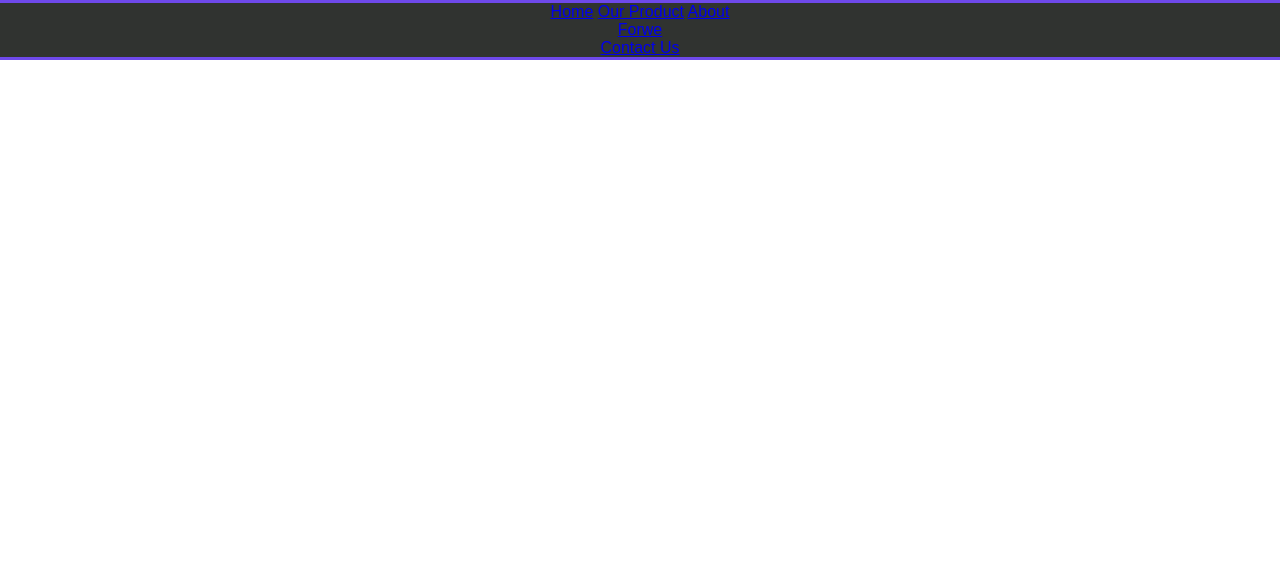
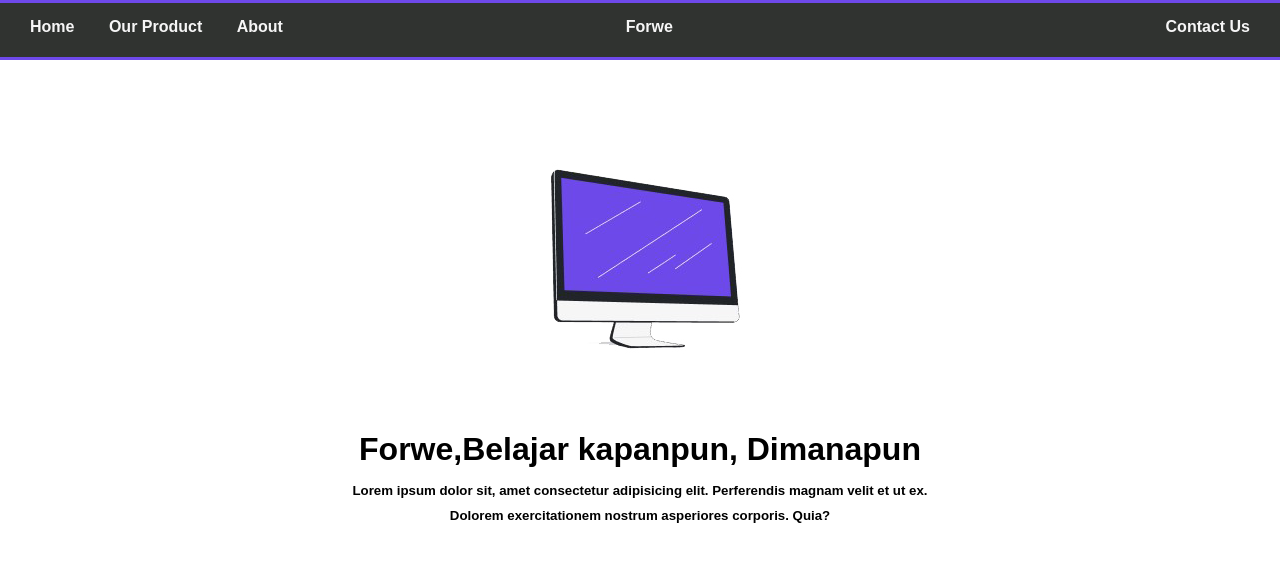
Before and after one commit to FathirAkmalB/Html-Css-7, a plain HTML site: page index.html in a window 1280 px wide. Drawn offline with Linux system fonts and the light colour scheme.

Commit message:
hero image

```diff
--- a/index.html
+++ b/index.html
@@ -8,6 +8,7 @@
     <link rel="stylesheet" href="style.css">
 </head>
 <body>
+    <!-- Navbar -->
     <nav>
         <div class="left bar">
             <a href="#">Home</a>
@@ -21,5 +22,18 @@
             <a href="#">Contact Us</a>
         </div>
     </nav>
+
+<!-- Hero Iamge -->
+<header>
+    <div class="hero">
+        <img src="Asset/monitor1.jpg" alt="pc">
+        <h1>Forwe,Belajar kapanpun, Dimanapun</h1>
+        <h5>Lorem ipsum dolor sit, amet consectetur adipisicing elit. Perferendis magnam velit et ut ex. Dolorem exercitationem nostrum asperiores corporis. Quia?</h5>
+
+    </div>
+</header>
+
+
+
 </body>
 </html>
--- a/style.css
+++ b/style.css
@@ -1,4 +1,8 @@
-@font-face {
+    :root{
+        --warna-text: #6e49ea;
+    }
+
+    @font-face {
     font-family: quicksand ;
     src: url(quicksand-v30-latin-regular.woff);
 }
@@ -21,3 +25,45 @@ nav{
     top: 0;
     text-align: center;
 }
+
+
+.bar{
+    display: inline-block;
+    padding: 15px;
+    font-weight: bold;
+}
+
+.left{
+    float: left;
+}
+
+.right{
+    float: right;
+}
+
+.center{margin-left: -150px;}
+
+a{
+    text-decoration: none;
+    color: #f6f6f6;
+    padding: 15px;
+}
+a:hover{
+    background-color: #6e49ea;
+    /* border-radius: 20px; */
+}
+
+.hero{
+    text-align: center;
+    /* background-color: #303330; */
+    width: 45%;
+    margin: 30px auto;
+}
+
+h1{
+    margin-bottom: 10px;
+}
+
+h5{
+    line-height: 25px;
+}
```
